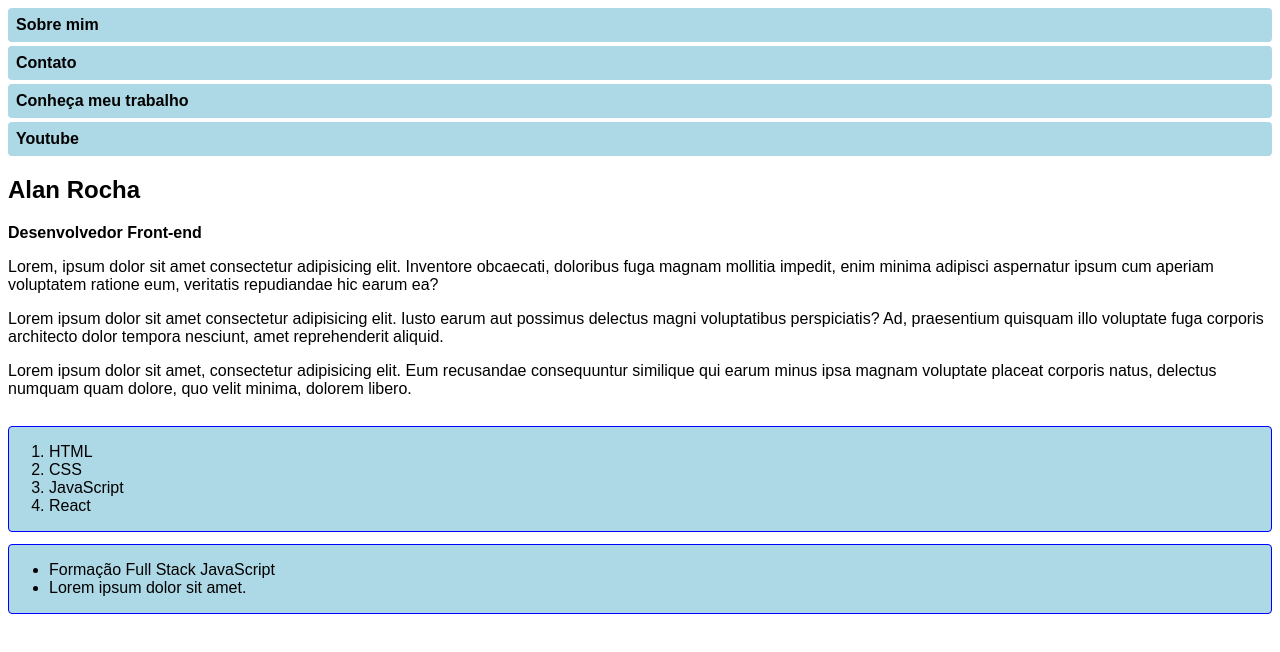
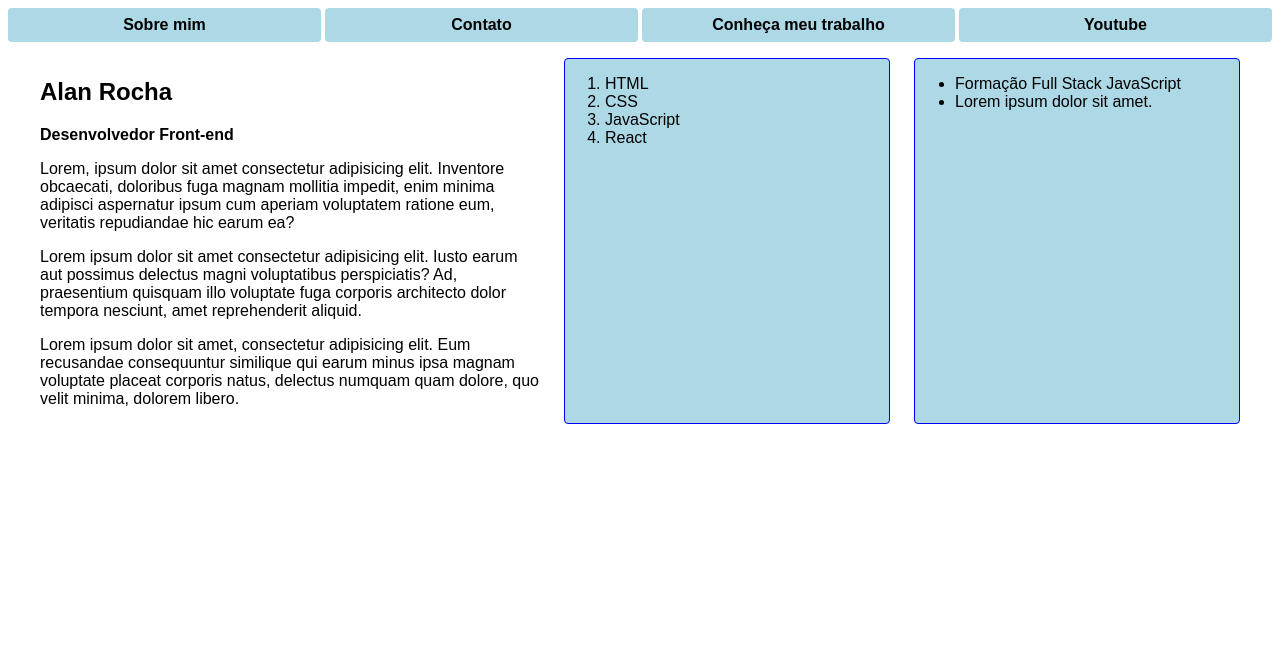
Before and after one commit to alanrochagomes/mobile-first, a plain HTML site: page index.html in a window 1280 px wide. Drawn offline with Linux system fonts and the light colour scheme.

Commit message:
Responsividade concluida

```diff
--- a/assets/css/styles.css
+++ b/assets/css/styles.css
@@ -48,3 +48,31 @@ main {
   flex-direction: column;
   gap: 12px;
 }
+
+@media screen and (min-width: 720px) {
+  main {
+    flex-direction: row;
+    gap: 24px;
+    max-width: 1200px;
+    margin: 16px auto;
+    flex-wrap: wrap;
+  }
+
+  #presentation {
+    flex-basis: 500px;
+  }
+
+  #skills,
+  #education {
+    flex: 1;
+  }
+
+  nav ul {
+    flex-direction: row;
+  }
+
+  nav ul li {
+    flex: 1;
+    text-align: center;
+  }
+}
```
